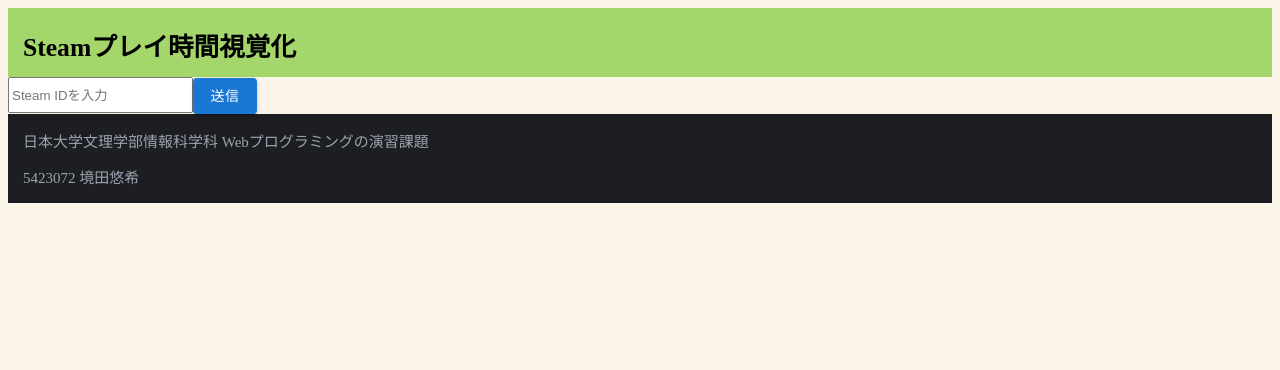
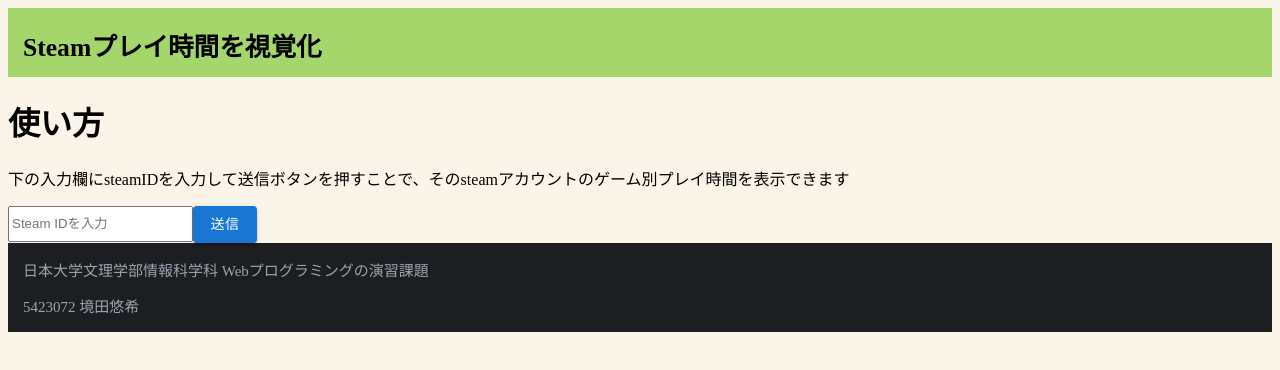
Before and after one commit to skidyuk8615/webp_last, a React (Vite) app: page / in a window 1280 px wide. Shown: the top 370 px of the page. Built offline with nearby package versions, Linux system fonts and the light colour scheme.

Commit message:
表示する文字を変更

```diff
--- a/src/App.jsx
+++ b/src/App.jsx
@@ -25,6 +25,8 @@
       <Header />
       <main>
         <div>
+          <h1>使い方</h1>
+          <p>下の入力欄にsteamIDを入力して送信ボタンを押すことで、そのsteamアカウントのゲーム別プレイ時間を表示できます</p>
           <input
             className="input-id"
             type="text"
--- a/src/components/Header.jsx
+++ b/src/components/Header.jsx
@@ -1,7 +1,7 @@
 export default function Heaqder() {
   return (
     <header className="app-header">
-      <h1>Steamプレイ時間視覚化</h1>
+      <h1>Steamプレイ時間を視覚化</h1>
     </header>
   );
 }
```
